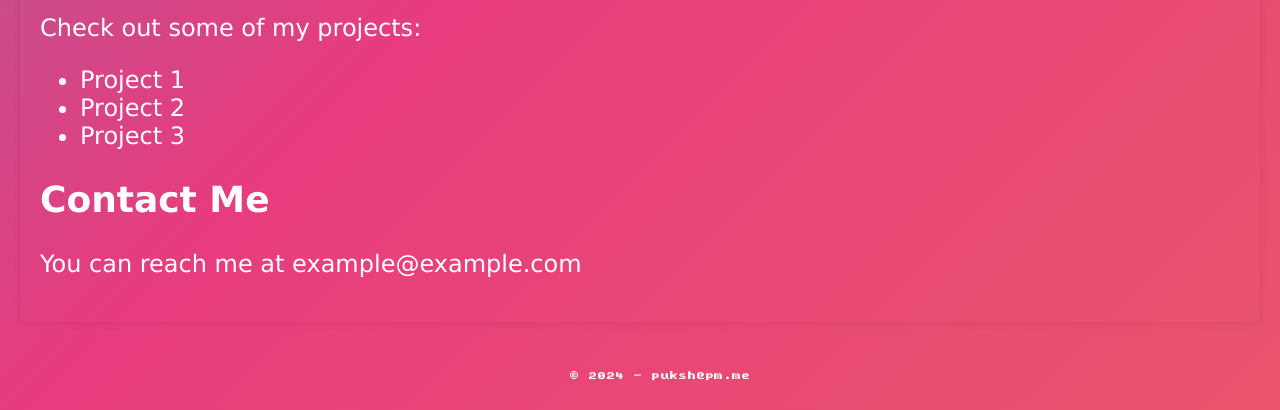
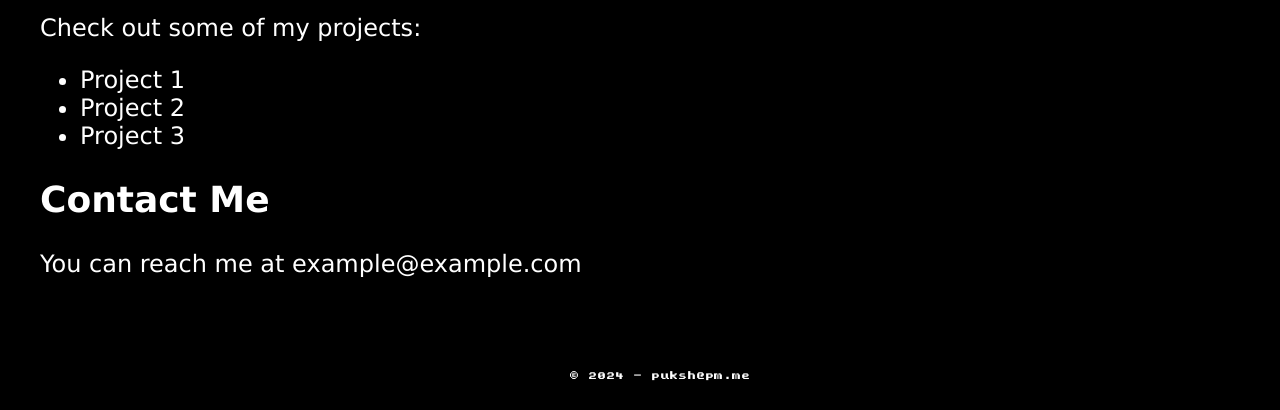
Before and after one commit to puksh/kot.li-webpage, a plain HTML site: page index.html in a window 1280 px wide. Shown: the part 567-977 px from the top of the page. Drawn offline with Linux system fonts and the light colour scheme; a script that the page names is missing.

Commit message:
removed gpu usage

```diff
--- a/styles.css
+++ b/styles.css
@@ -1,4 +1,4 @@
-@keyframes gradient {
+/*@keyframes gradient {
 	0% {
 		background-position: 0% 50%;
 	}
@@ -9,6 +9,7 @@
 		background-position: 0% 50%;
 	}
 }
+*/
 @font-face {
     font-family: 'Kong';
     src: url('kongtext.ttf') format('truetype');
@@ -18,7 +19,8 @@ body {
     padding: 0;
     font-family: Verdana, sans-serif;
 	color: #fff;
-	background: linear-gradient(-45deg, #ee7752, #e73c7e, #23a6d5, #23d5ab);
+	/*background: linear-gradient(-45deg, #ee7752, #e73c7e, #23a6d5, #23d5ab);*/
+    background: #000;
 	background-size: 400% 400%;
 	animation: gradient 15s ease infinite;
 	font-size: 150%;
```
